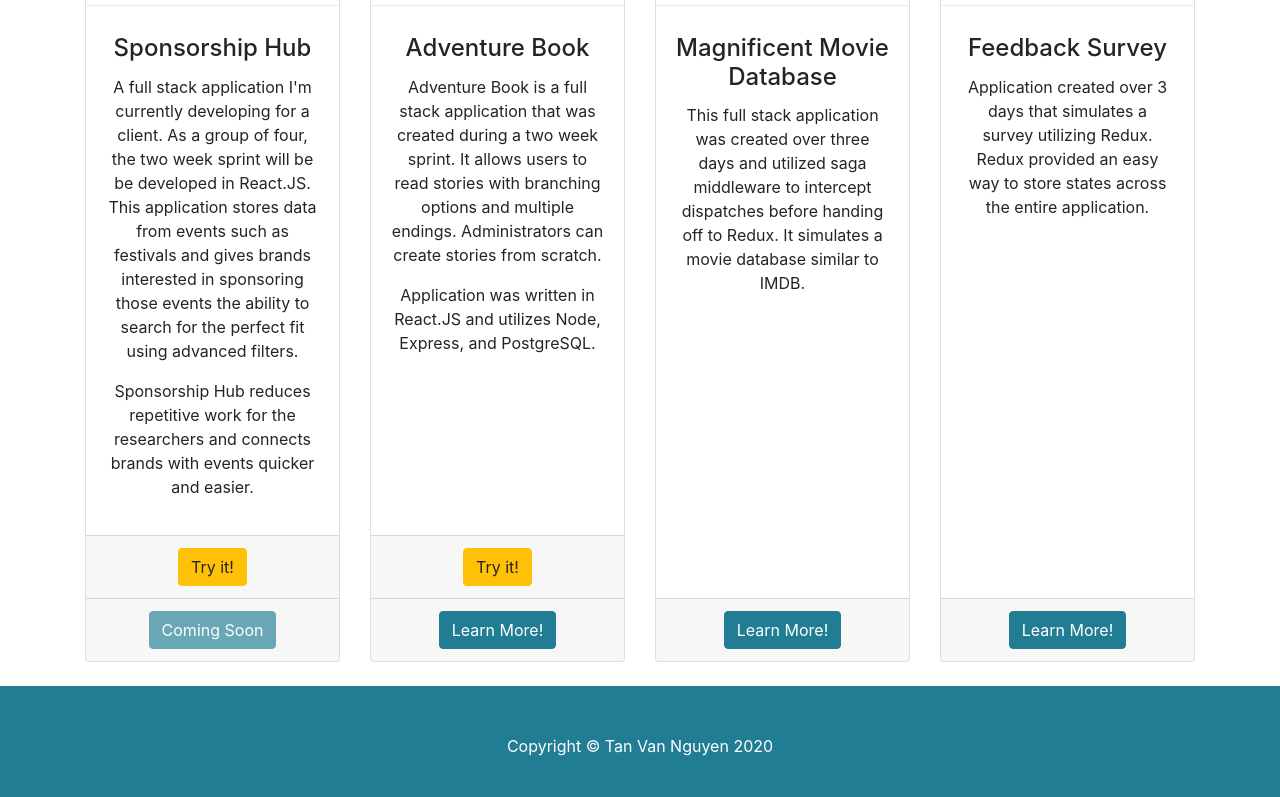
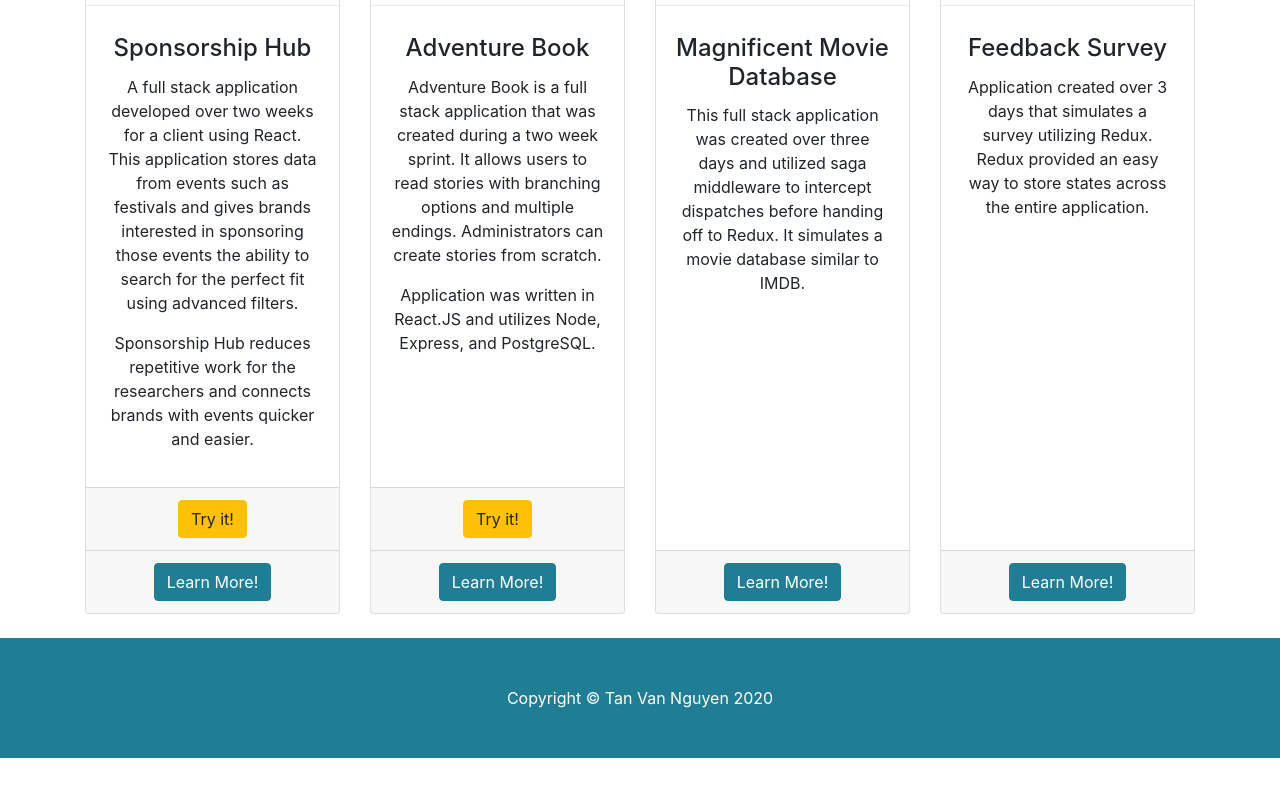
Before and after one commit to tannguyen1024/tannguyen1024.github.io, a website: page index.html in a window 1280 px wide. Shown: the part 739-1536 px from the top of the page. After the commit the page ends 1497 px from the top, so only its background shows below. Drawn offline with Linux system fonts and the light colour scheme.

Commit message:
Updated Sponsorship Hub

```diff
--- a/index.html
+++ b/index.html
@@ -93,15 +93,15 @@
           <div class="dropdown-divider"></div>
           <div class="card-body">
             <h4 class="card-title">Sponsorship Hub</h4>
-            <p class="card-text">A full stack application I'm currently developing for a client.  As a group of four, the two week sprint will be be developed in React.JS.  This application stores data from events such as festivals and gives brands interested in sponsoring those events the
+            <p class="card-text">A full stack application developed over two weeks for a client using React. This application stores data from events such as festivals and gives brands interested in sponsoring those events the
             ability to search for the perfect fit using advanced filters. <p/> Sponsorship Hub reduces repetitive work for the researchers and
             connects brands with events quicker and easier.</p>
           </div>
           <div class="card-footer">
-            <a href="https://sponsorshiphub.herokuapp.com/" class="btn btn-warning" target="_blank">Try it!</a>
+            <a href="https://sponsorship-hub.herokuapp.com/" class="btn btn-warning" target="_blank">Try it!</a>
           </div>
           <div class="card-footer">
-            <a href="#" class="btn btn-info disabled" target="_blank">Coming Soon</a>
+            <a href="https://github.com/tannguyen1024/sponsorship-hub" class="btn btn-info" target="_blank">Learn More!</a>
           </div>
         </div>
       </div>
```
